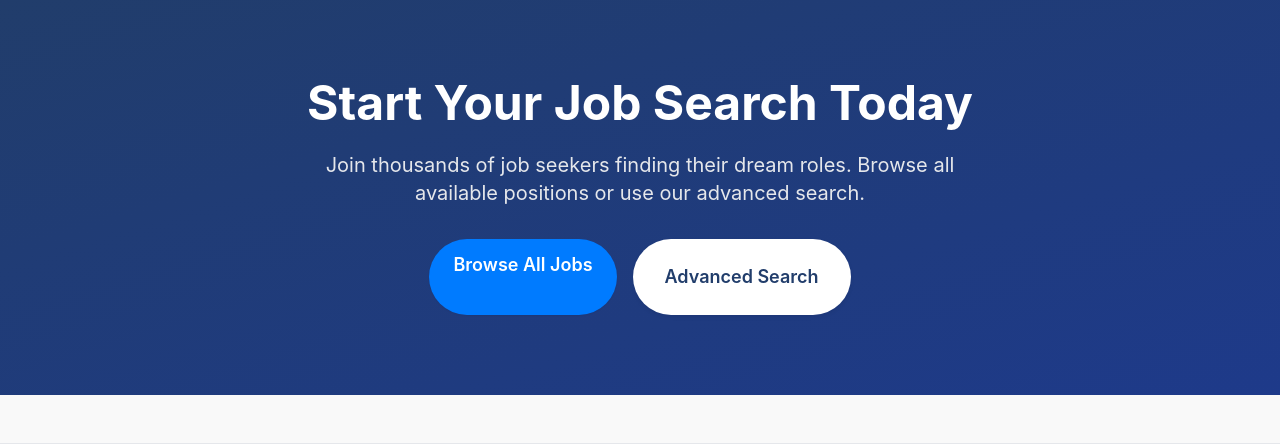
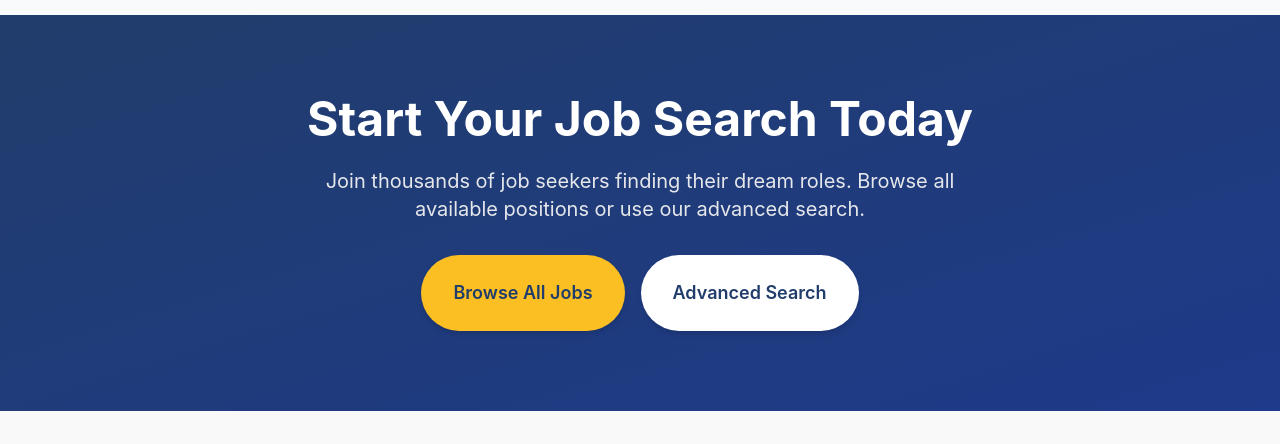
Before and after one commit to RohitAg13/JunoJobs, a Django app: template rss/templates/rss/landing.html in a window 1280 px wide. Shown: the part 2324-2768 px from the top of the page. Run offline with Django 3.2, Linux system fonts and the light colour scheme; the template is opened without the code that fills it, so the values that code supplies are empty; some libraries are stand-ins or nearby versions.

Commit message:
feat: UI improvements - larger logo and consistent button styling
- Increased logo size from 48px to 64px for better visibility
- Updated CTA buttons on landing page for consistent styling
- "Browse All Jobs" button now uses Juno amber color scheme
- Both buttons have matching shadows and hover effects

Co-Authored-By: Claude Sonnet 4.5 <noreply@anthropic.com>

```diff
--- a/rss/templates/rss/base.html
+++ b/rss/templates/rss/base.html
@@ -31,7 +31,7 @@
             <img src="{% static 'images/logo.png' %}" alt="Juno Jobs" class="logo-img" />
             <style>
               .logo-img {
-                height: 48px;
+                height: 64px;
                 transition: all 0.3s ease;
               }
               .logo-img:hover {
--- a/rss/templates/rss/landing.html
+++ b/rss/templates/rss/landing.html
@@ -229,10 +229,10 @@
       Join thousands of job seekers finding their dream roles. Browse all available positions or use our advanced search.
     </p>
     <div class="flex flex-col sm:flex-row gap-4 justify-center">
-      <a href="/jobs/" class="btn-primary inline-block text-lg">
+      <a href="/jobs/" class="bg-juno-amber text-juno-navy px-8 py-4 rounded-full font-semibold hover:bg-amber-500 transition-all inline-block text-lg shadow-md hover:shadow-lg">
         Browse All Jobs
       </a>
-      <a href="/search/" class="bg-white text-juno-navy px-8 py-4 rounded-full font-semibold hover:bg-gray-100 transition-all inline-block text-lg shadow-sm hover:shadow-md">
+      <a href="/search/" class="bg-white text-juno-navy px-8 py-4 rounded-full font-semibold hover:bg-gray-100 transition-all inline-block text-lg shadow-md hover:shadow-lg">
         Advanced Search
       </a>
     </div>
```
